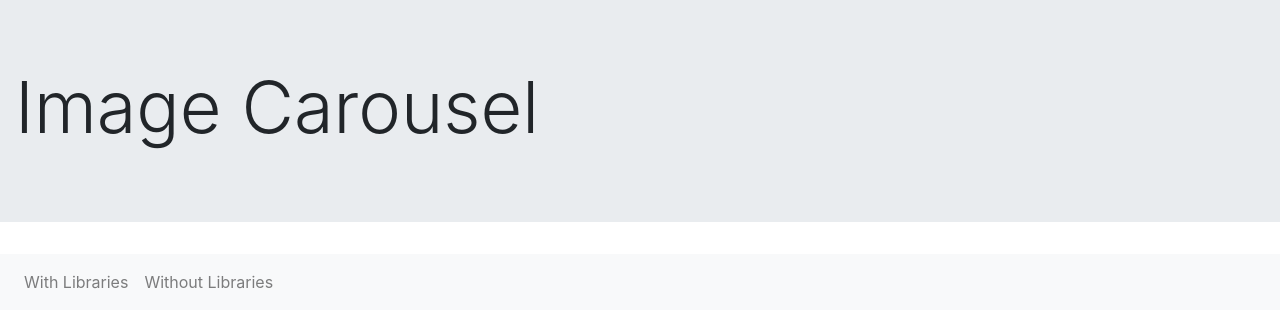
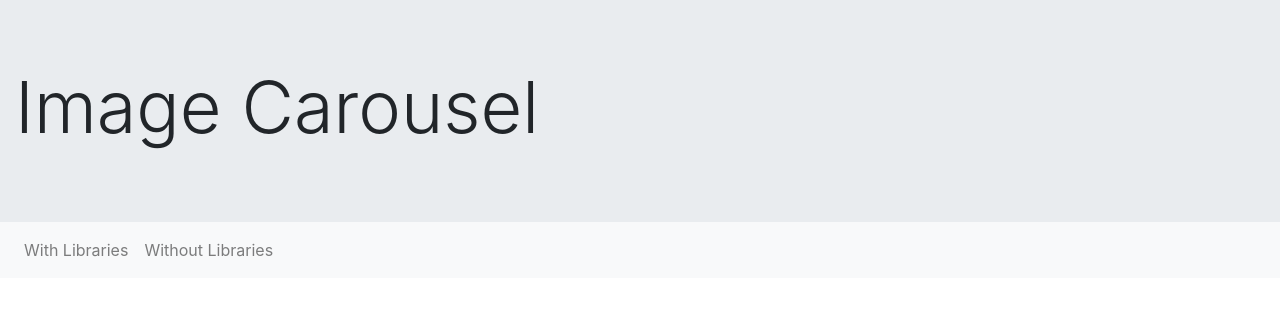
Before and after one commit to thebriando/image-carousel, a React (Create React App) app: page / in a window 1280 px wide. Shown: the top 328 px of the page. Built offline with nearby package versions, Linux system fonts and the light colour scheme.

Commit message:
additional styling

```diff
--- /dev/null
+++ b/src/components/Header/Header.css
@@ -0,0 +1,7 @@
+.header-jumbotron {
+  margin-bottom: 0 !important;
+}
+
+.header-navbar {
+  margin-bottom: 2rem;
+}
--- a/src/components/Header/Header.js
+++ b/src/components/Header/Header.js
@@ -1,15 +1,16 @@
 import React from "react";
 import { Jumbotron, Container, Nav, Navbar, NavItem, NavLink } from "reactstrap";
+import "./Header.css";
 
 export const Header = () => {
   return (
     <div>
-      <Jumbotron fluid>
+      <Jumbotron className="header-jumbotron" fluid>
         <Container fluid>
           <h1 className="display-3">Image Carousel</h1>
         </Container>
       </Jumbotron>
-      <Navbar color="light" light expand="md">
+      <Navbar className="header-navbar" color="light" light expand="md">
         <Nav navbar>
           <NavItem>
             <NavLink href="/with-libraries">With Libraries</NavLink>
```
